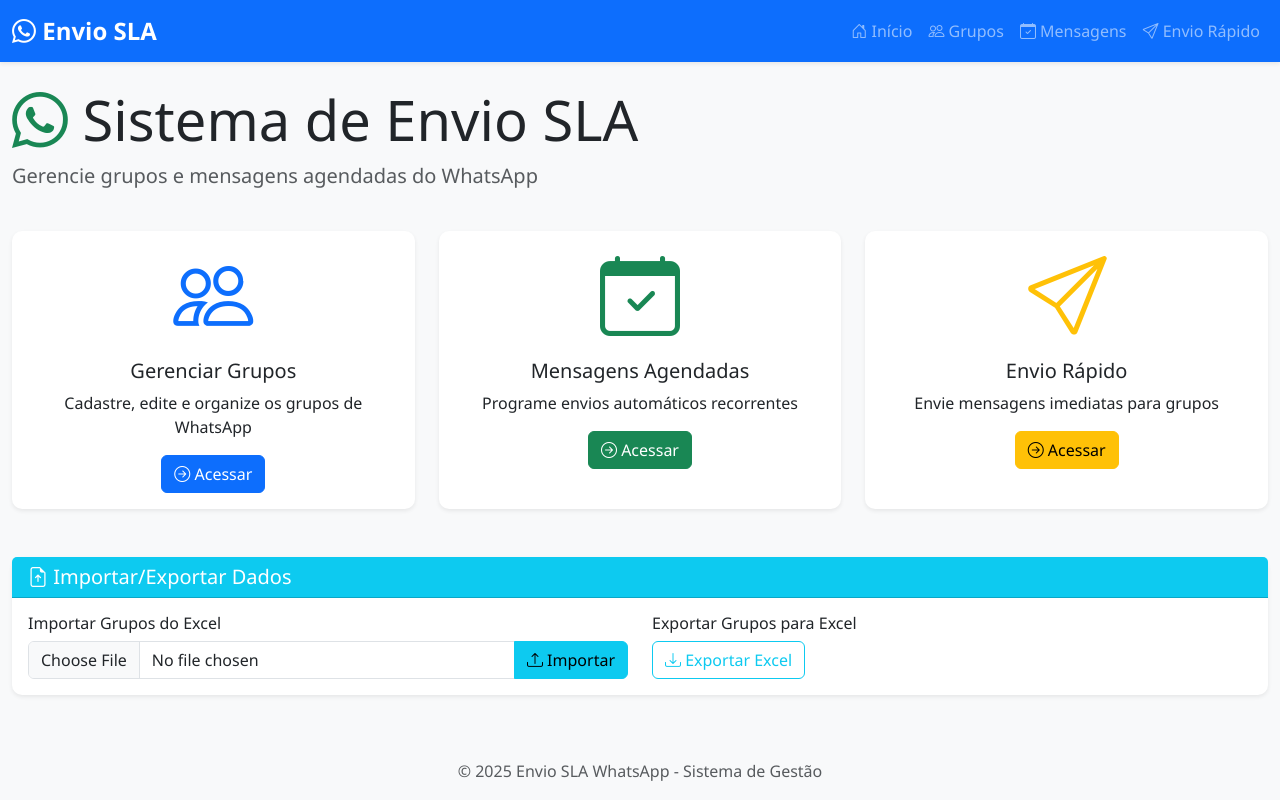
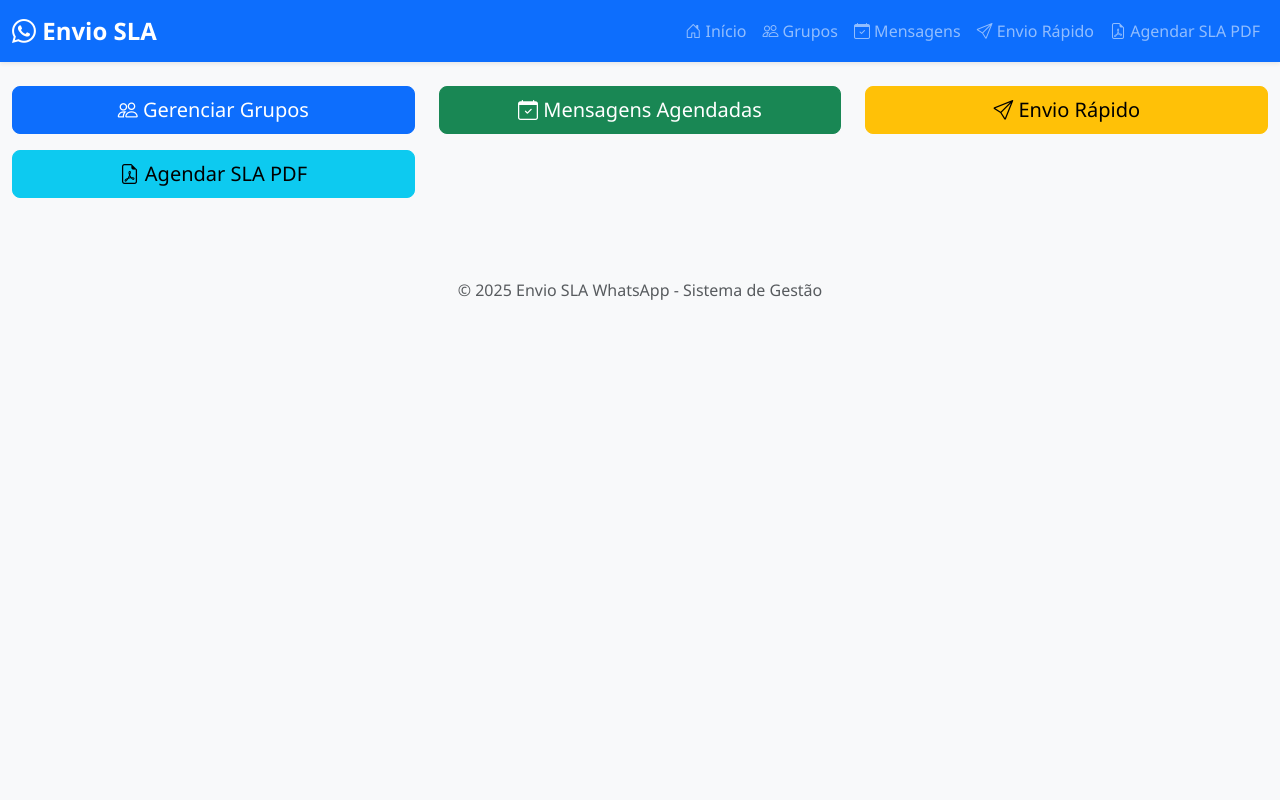
Before and after one commit to NightWolfw/envio_sla_vista, a Flask app: page / in a window 1280 px wide. Run offline with Flask 3, Linux system fonts and the light colour scheme; parts of the project's set-up code (start-up, migrations or seed data) failed here and were passed over.

Commit message:
Inclusão do código de envio de sla 1.1

```diff
--- a/gps_bot/app/routes/main.py
+++ b/gps_bot/app/routes/main.py
@@ -3,6 +3,8 @@ from werkzeug.utils import secure_filename
 import os
 from config import UPLOAD_FOLDER
 from app.services.excel import importar_excel, exportar_excel
+from flask import Blueprint, render_template
+from app.routes import sla
 
 bp = Blueprint('main', __name__)
 
@@ -58,3 +60,7 @@ def export_file():
 @bp.route('/health')
 def health():
     return {'status': 'ok', 'timestamp': datetime.now().isoformat()}
+
+@bp.route('/')
+def index():
+    return render_template('index.html')
--- a/gps_bot/app/templates/base.html
+++ b/gps_bot/app/templates/base.html
@@ -29,14 +29,11 @@
                             <i class="bi bi-house-door"></i> Início
                         </a>
                     </li>
-                    <!-- Remove link se estiver na página de grupos -->
-                    {% if request.path != '/grupos/' %}
                     <li class="nav-item">
                         <a class="nav-link" href="/grupos/">
                             <i class="bi bi-people"></i> Grupos
                         </a>
                     </li>
-                    {% endif %}
                     <li class="nav-item">
                         <a class="nav-link" href="/mensagens/">
                             <i class="bi bi-calendar-check"></i> Mensagens
@@ -45,6 +42,11 @@
                     <li class="nav-item">
                         <a class="nav-link" href="/envio/">
                             <i class="bi bi-send"></i> Envio Rápido
+                        </a>
+                    </li>
+                    <li class="nav-item">
+                        <a class="nav-link" href="/sla/agendar">
+                            <i class="bi bi-file-earmark-pdf"></i> Agendar SLA PDF
                         </a>
                     </li>
                 </ul>
--- a/gps_bot/app/templates/index.html
+++ b/gps_bot/app/templates/index.html
@@ -1,85 +1,28 @@
 {% extends "base.html" %}
 
-{% block title %}Início - Envio SLA{% endblock %}
+{% block title %}Início{% endblock %}
 
 {% block content %}
 <div class="row">
-    <!-- Header -->
-    <div class="col-12 mb-4">
-        <h1 class="display-4">
-            <i class="bi bi-whatsapp text-success"></i> Sistema de Envio SLA
-        </h1>
-        <p class="lead text-muted">Gerencie grupos e mensagens agendadas do WhatsApp</p>
+    <div class="col-md-4 mb-3">
+        <a href="/grupos/" class="btn btn-primary btn-lg w-100">
+            <i class="bi bi-people"></i> Gerenciar Grupos
+        </a>
     </div>
-
-    <!-- Cards de Ações -->
-    <div class="col-md-4 mb-4">
-        <div class="card h-100 shadow-sm hover-card">
-            <div class="card-body text-center">
-                <i class="bi bi-people display-1 text-primary"></i>
-                <h5 class="card-title mt-3">Gerenciar Grupos</h5>
-                <p class="card-text">Cadastre, edite e organize os grupos de WhatsApp</p>
-                <a href="/grupos/" class="btn btn-primary">
-                    <i class="bi bi-arrow-right-circle"></i> Acessar
-                </a>
-            </div>
-        </div>
+    <div class="col-md-4 mb-3">
+        <a href="/mensagens/" class="btn btn-success btn-lg w-100">
+            <i class="bi bi-calendar-check"></i> Mensagens Agendadas
+        </a>
     </div>
-
-    <div class="col-md-4 mb-4">
-        <div class="card h-100 shadow-sm hover-card">
-            <div class="card-body text-center">
-                <i class="bi bi-calendar-check display-1 text-success"></i>
-                <h5 class="card-title mt-3">Mensagens Agendadas</h5>
-                <p class="card-text">Programe envios automáticos recorrentes</p>
-                <a href="/mensagens/" class="btn btn-success">
-                    <i class="bi bi-arrow-right-circle"></i> Acessar
-                </a>
-            </div>
-        </div>
+    <div class="col-md-4 mb-3">
+        <a href="/envio/" class="btn btn-warning btn-lg w-100">
+            <i class="bi bi-send"></i> Envio Rápido
+        </a>
     </div>
-
-    <div class="col-md-4 mb-4">
-        <div class="card h-100 shadow-sm hover-card">
-            <div class="card-body text-center">
-                <i class="bi bi-send display-1 text-warning"></i>
-                <h5 class="card-title mt-3">Envio Rápido</h5>
-                <p class="card-text">Envie mensagens imediatas para grupos</p>
-                <a href="/envio/" class="btn btn-warning">
-                    <i class="bi bi-arrow-right-circle"></i> Acessar
-                </a>
-            </div>
-        </div>
-    </div>
-
-    <!-- Importar/Exportar -->
-    <div class="col-12 mt-4">
-        <div class="card shadow-sm">
-            <div class="card-header bg-info text-white">
-                <h5 class="mb-0"><i class="bi bi-file-earmark-arrow-up"></i> Importar/Exportar Dados</h5>
-            </div>
-            <div class="card-body">
-                <div class="row">
-                    <div class="col-md-6">
-                        <h6>Importar Grupos do Excel</h6>
-                        <form action="/upload" method="POST" enctype="multipart/form-data">
-                            <div class="input-group">
-                                <input type="file" class="form-control" name="file" accept=".xlsx" required>
-                                <button class="btn btn-info" type="submit">
-                                    <i class="bi bi-upload"></i> Importar
-                                </button>
-                            </div>
-                        </form>
-                    </div>
-                    <div class="col-md-6">
-                        <h6>Exportar Grupos para Excel</h6>
-                        <a href="/export" class="btn btn-outline-info">
-                            <i class="bi bi-download"></i> Exportar Excel
-                        </a>
-                    </div>
-                </div>
-            </div>
-        </div>
+    <div class="col-md-4 mb-3">
+        <a href="/sla/agendar" class="btn btn-info btn-lg w-100">
+            <i class="bi bi-file-earmark-pdf"></i> Agendar SLA PDF
+        </a>
     </div>
 </div>
 {% endblock %}
```
Also changed, not shown: gps_bot/app/__init__.py (+23 -11 lines), gps_bot/app/models/database.py (+18 -16 lines), gps_bot/app/routes/envio.py (+2 -20 lines), gps_bot/app/routes/grupos.py (+2 -62 lines), gps_bot/app/routes/sla.py (+1 -6 lines), gps_bot/app/services/scheduler.py (+9 -0 lines), gps_bot/app/services/whatsapp.py (+5 -35 lines).
